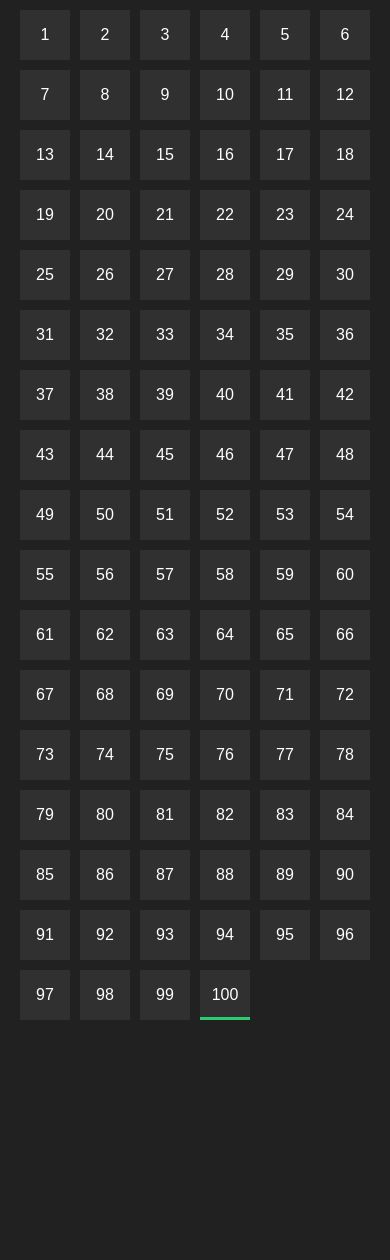
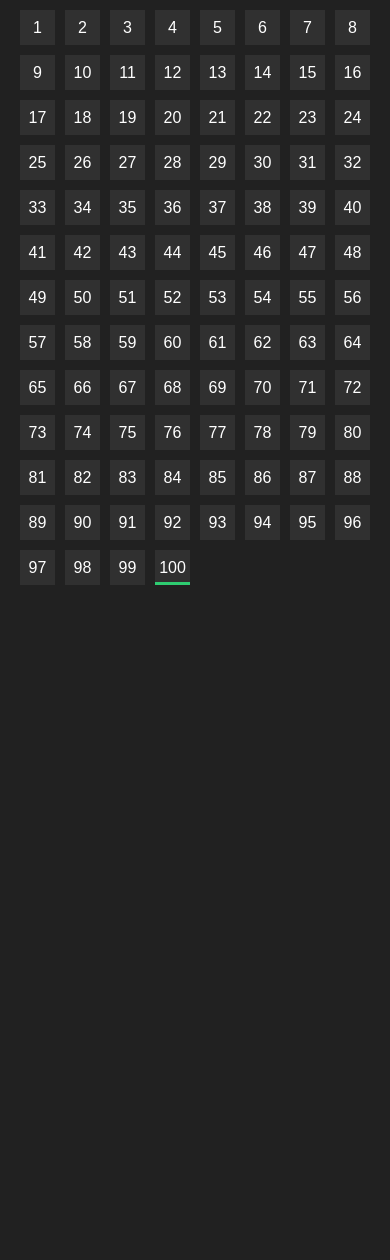
Before and after one commit to amirmazinani/snake-and-ladder, a PHP site: page / in a window 390 px wide. Shown: the top 1260 px of the page. Run offline with PHP 8.4, Linux system fonts and the light colour scheme; some web fonts are replaced.

Commit message:
complete 1player game - better style

```diff
--- a/styles/main.css
+++ b/styles/main.css
@@ -127,5 +127,12 @@ body{font-family: sans-serif}
 	#board {
 		margin-top: 10px;
 		margin-bottom: 110px;
+		grid-template-columns: repeat(Auto-fit,minmax(0,35px));
+		grid-template-rows: repeat(Auto-fit,minmax(0,35px));
+	}
+	#board > div {
+		width: 35px;
+		height: 35px;
+		line-height: 35px;
 	}
 }
```
